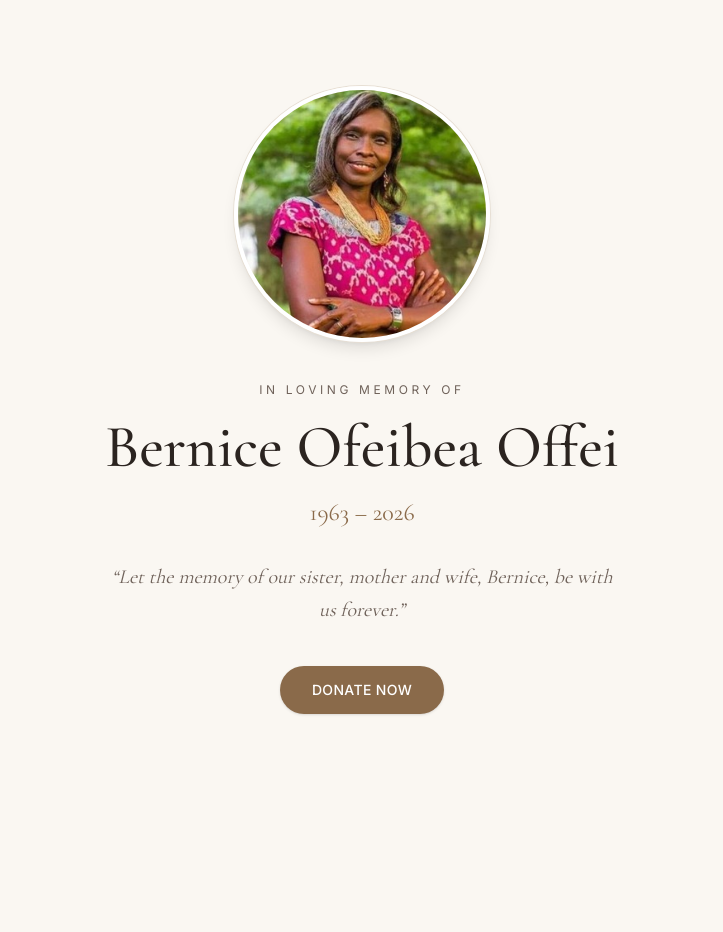
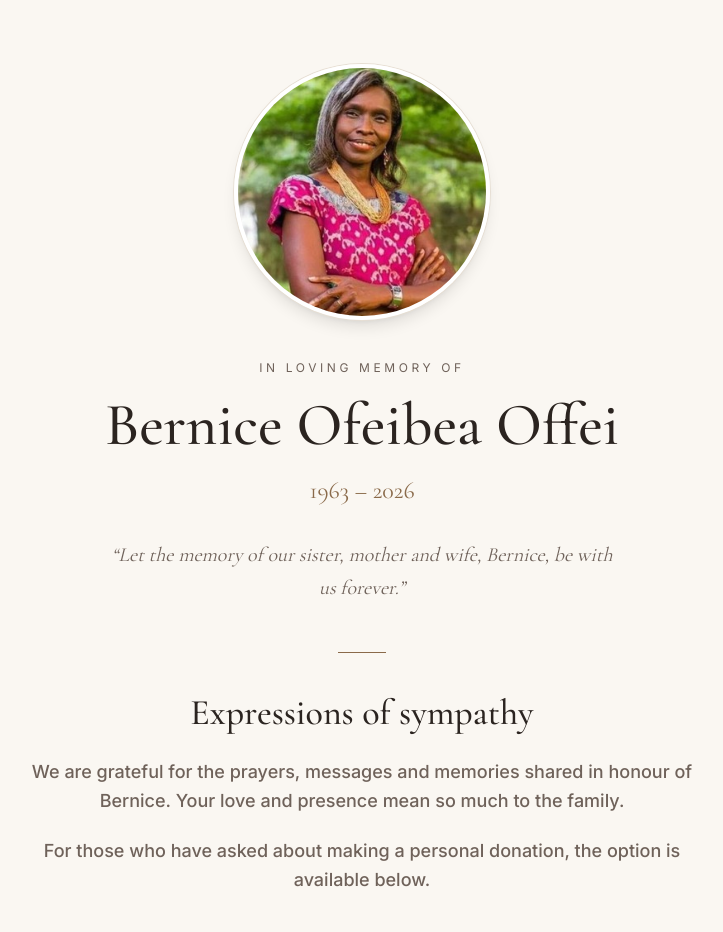
Before and after one commit to NanaAwuku/bernice-offei, a Next.js app: page / in a window 1280 px wide. Shown: the top 932 px of the page, without its empty margins (278-1001 px from the left). Before the commit the page ends 800 px from the top, so only its background shows below. Built offline with nearby package versions, Linux system fonts and the light colour scheme; no server answers.

Commit message:
Add expressions of sympathy section and 'Make a donation' button

```diff
--- a/src/app/page.tsx
+++ b/src/app/page.tsx
@@ -23,6 +23,18 @@ export default function Home() {
         <p className="mx-auto mt-8 max-w-lg font-serif text-xl leading-relaxed text-muted italic">
           &ldquo;Let the memory of our sister, mother and wife, Bernice, be with us forever.&rdquo;
         </p>
+        <div className="mx-auto mt-12 h-px w-12 bg-accent" />
+        <h2 className="mt-10 font-serif text-4xl font-medium">Expressions of sympathy</h2>
+        <div className="mx-auto mt-6 max-w-2xl space-y-5 text-lg leading-relaxed font-medium text-muted">
+          <p>
+            We are grateful for the prayers, messages and memories shared in honour of Bernice.
+            Your love and presence mean so much to the family.
+          </p>
+          <p>
+            For those who have asked about making a personal donation, the option is available
+            below.
+          </p>
+        </div>
         <DonateButton className="mt-10" />
       </div>
     </main>
--- a/src/components/DonateButton.tsx
+++ b/src/components/DonateButton.tsx
@@ -29,9 +29,9 @@ export default function DonateButton({ className = "" }: { className?: string })
       <button
         type="button"
         onClick={openCheckout}
-        className={`inline-flex items-center justify-center rounded-full bg-accent px-8 py-3.5 text-sm font-medium tracking-wide text-white uppercase shadow-sm transition hover:bg-accent-strong focus-visible:outline-2 focus-visible:outline-offset-2 focus-visible:outline-accent ${className}`}
+        className={`inline-flex items-center justify-center rounded-full bg-accent px-9 py-4 text-lg font-medium text-white shadow-sm transition hover:bg-accent-strong focus-visible:outline-2 focus-visible:outline-offset-2 focus-visible:outline-accent ${className}`}
       >
-        Donate now
+        Make a donation
       </button>
 
       <dialog
```
